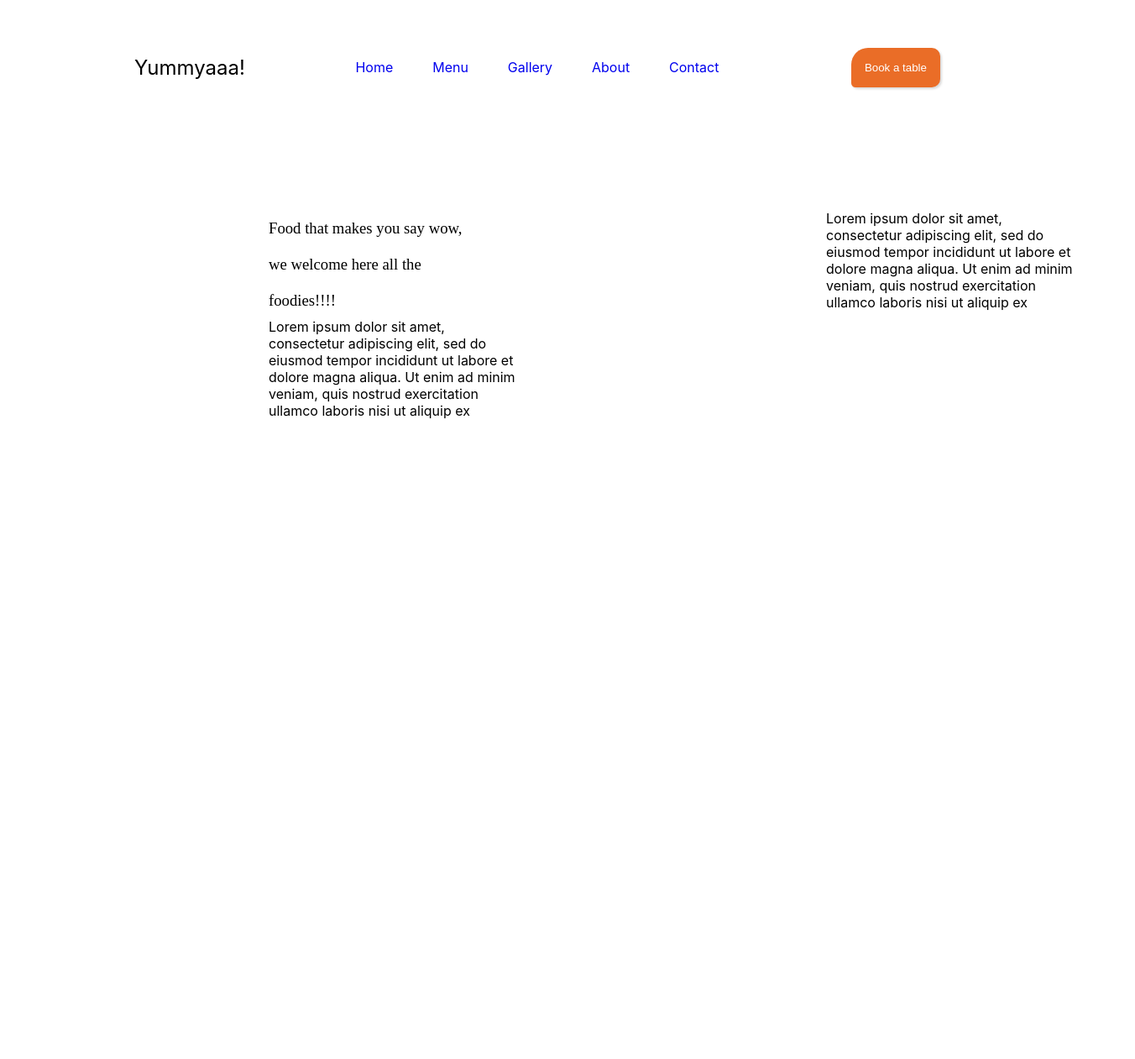
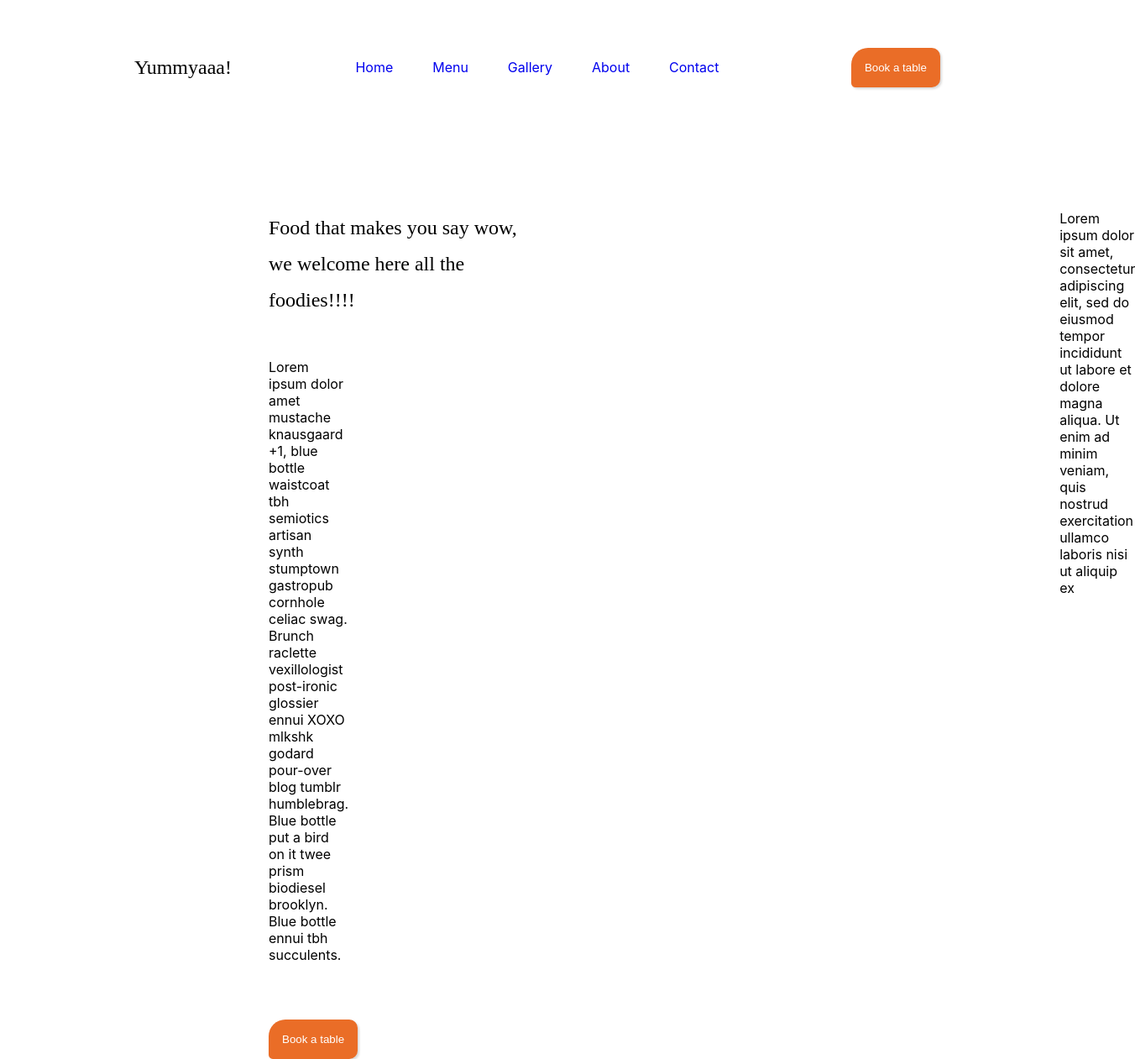
Before and after one commit to shweta1122/yummyaa, a React (Create React App) app: page / in a window 1280 px wide. Shown: the whole page at 84% size, 1352 px wide, since content can reach past the window. Before the commit the page ends 800 px from the top, so only its background shows below. Built offline with nearby package versions, Linux system fonts and the light colour scheme.

Commit message:
basic btns done

```diff
--- a/src/pages/Homepage/index.css
+++ b/src/pages/Homepage/index.css
@@ -9,8 +9,19 @@
   gap: 23rem;
   margin-left: 20rem;
 }
-h3 {
+h2 {
   font-weight: 500;
   font-family: Bahnschrift Light;
   line-height: 43px;
 }
+
+.main-content {
+  margin-right: 479px;
+  margin-top: 3rem;
+}
+
+.btn {
+  justify-content: left;
+  display: flex;
+  margin-top: 67px;
+}
--- a/src/pages/Homepage/index.tsx
+++ b/src/pages/Homepage/index.tsx
@@ -1,3 +1,4 @@
+import Button from "../../components/button";
 import Navbar from "../../components/navbar";
 import "./index.css";
 const HomePage: React.FC<{}> = () => {
@@ -6,17 +7,26 @@ const HomePage: React.FC<{}> = () => {
       <Navbar />
       <div className="main-body1">
         <div className="main-body-title">
-          <h3>
+          <h2>
             Food that makes you say wow,<br></br> we welcome here all the
             <br></br>
             foodies!!!!
-          </h3>
-          <p>
-            Lorem ipsum dolor sit amet, consectetur adipiscing elit, sed do
-            eiusmod tempor incididunt ut labore et dolore magna aliqua. Ut enim
-            ad minim veniam, quis nostrud exercitation ullamco laboris nisi ut
-            aliquip ex
-          </p>
+          </h2>
+
+          <div className="main-content">
+            <p>
+              Lorem ipsum dolor amet mustache knausgaard +1, blue bottle
+              waistcoat tbh semiotics artisan synth stumptown gastropub cornhole
+              celiac swag. Brunch raclette vexillologist post-ironic glossier
+              ennui XOXO mlkshk godard pour-over blog tumblr humblebrag. Blue
+              bottle put a bird on it twee prism biodiesel brooklyn. Blue bottle
+              ennui tbh succulents.
+            </p>
+          </div>
+
+          <div className="btn">
+            <Button />
+          </div>
         </div>
 
         <p>
```
